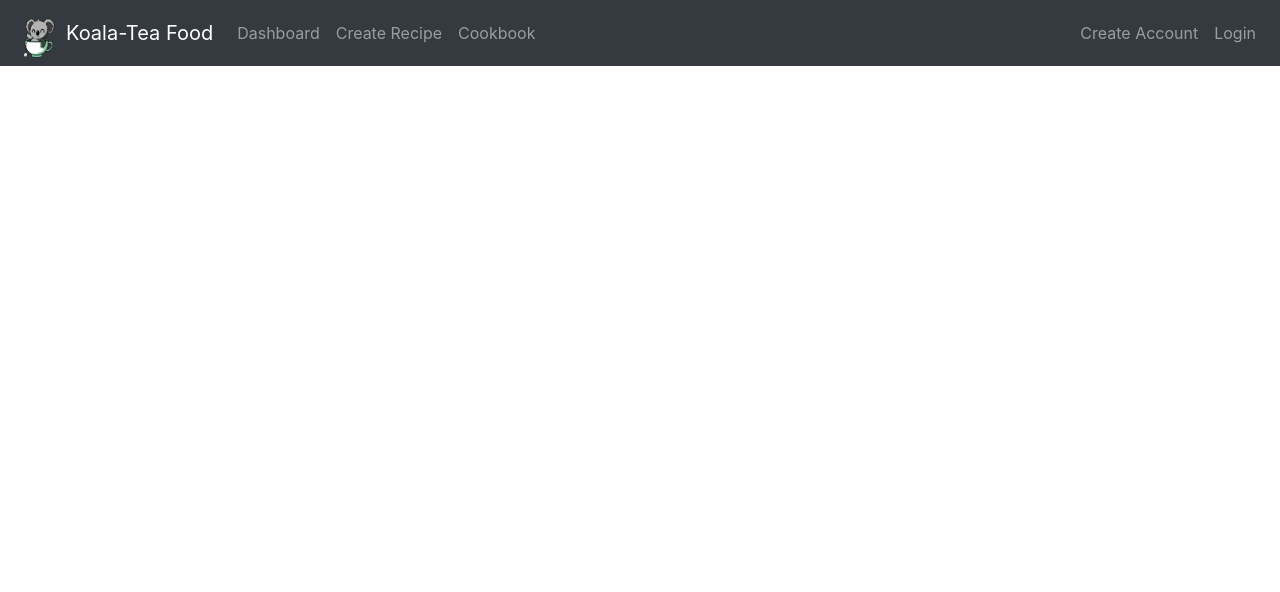
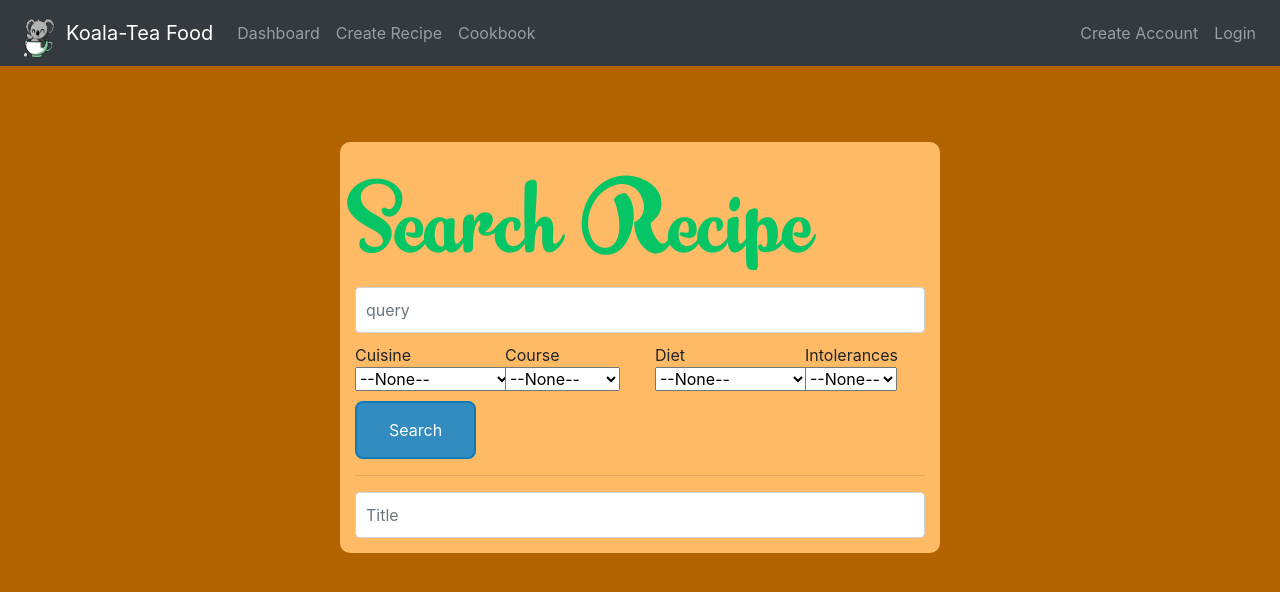
Before and after one commit to th3alchemist/Koala-Tea-webapp, an Angular app: page /searchRecipe in a window 1280 px wide. Before the commit this address led to /. Shown: the top 592 px of the page. Built offline with nearby package versions, Linux system fonts and the light colour scheme.

Commit message:
added recipe endpoint

```diff
--- a/src/app/app-routing.module.ts
+++ b/src/app/app-routing.module.ts
@@ -8,6 +8,7 @@ import { CreateUserAccountComponent } from './components/create-user-account/cre
 import { DashboardComponent } from './components/dashboard/dashboard.component';
 import { ViewIngredientComponent } from './components/view-ingredient/view-ingredient.component';
 import { EditCookbookComponent } from './components/edit-cookbook/edit-cookbook.component';
+import { SearchRecipeComponent } from './components/search-recipe/search-recipe.component';
 
 const routes: Routes = [
   {
@@ -41,6 +42,10 @@ const routes: Routes = [
   {
     path: "editCookbook",
     component: EditCookbookComponent
+  },
+  {
+    path: "searchRecipe",
+    component: SearchRecipeComponent
   }
 ];
 
--- a/src/app/app.module.ts
+++ b/src/app/app.module.ts
@@ -15,6 +15,7 @@ import { CreateUserAccountComponent } from './components/create-user-account/cre
 import { DashboardComponent } from './components/dashboard/dashboard.component';
 import { ViewIngredientComponent } from './components/view-ingredient/view-ingredient.component';
 import { EditCookbookComponent } from './components/edit-cookbook/edit-cookbook.component';
+import { SearchRecipeComponent } from './components/search-recipe/search-recipe.component';
 
 
 @NgModule({
@@ -28,7 +29,8 @@ import { EditCookbookComponent } from './components/edit-cookbook/edit-cookbook.
     CreateUserAccountComponent,
     DashboardComponent,
     ViewIngredientComponent,
-    EditCookbookComponent
+    EditCookbookComponent,
+    SearchRecipeComponent
   ],
   imports: [
     BrowserModule,
--- a/src/app/components/edit-cookbook/edit-cookbook.component.html
+++ b/src/app/components/edit-cookbook/edit-cookbook.component.html
@@ -20,4 +20,6 @@
     <br>
     <button class="kt-btn" (click)="saveCookbook()">Save</button>
   </form>
+
+  <app-search-recipe></app-search-recipe>
 </div>
--- /dev/null
+++ b/src/app/components/search-recipe/search-recipe.component.css
@@ -0,0 +1,65 @@
+@font-face { font-family: BananaYeti; src: url('../../../assets/BananaYeti-Extrabold.TTF'); }
+
+h1{
+  font-family: BananaYeti;
+  color: #06C564;
+  font-size: 100px;
+  margin-bottom: 10px;
+}
+.form {
+  max-width: 600px;
+  padding: 15px;
+  margin: 50px auto;
+  background: #FFBA66;
+  border-radius: 10px;
+}
+label {
+  font-family: BananaYeti;
+  font-size: 35px;
+  margin-bottom: 10px;
+  color: #06C564;
+}
+.form-control {
+  position: relative;
+  -webkit-box-sizing: border-box;
+  -moz-box-sizing: border-box;
+  box-sizing: border-box;
+  height: auto;
+  padding: 10px;
+  font-size: 16px;
+}
+.form-control:focus {
+  z-index: 2;
+}
+.form-element{
+  padding-bottom: 10px;
+}
+.btn-submit{
+  font-family: BananaYeti;
+  font-size: 40px;
+  background-color: #348CC0;
+  color: white;
+}
+.checkbox{
+  width : 25px;
+  height : 25px;
+}
+.body-bg{
+  background-color: #B36300;
+  padding-top: 2%;
+  padding-bottom: 100%;
+}
+
+.kt-btn{
+  background-color: #338CC0;
+  margin-right: 20px;
+  border: none;
+  color: white;
+  padding: 15px 32px;
+  text-align: center;
+  text-decoration: none;
+  display: inline-block;
+  font-size: 16px;
+  border-radius: 8px;
+  border: 2px solid #107AB8;
+}
--- /dev/null
+++ b/src/app/components/search-recipe/search-recipe.component.html
@@ -0,0 +1,95 @@
+<div class="container-fliud body-bg">
+  <form class="form">
+    <h1>Search Recipe</h1>
+    <div class="form-element">
+      <input type="text" id="query" class="form-control" placeholder="query">
+    </div>
+    <div class="row">
+      <div class="form-element col-sm-3">
+        Cuisine
+        <select id="cuisine">
+          <option value="">--None--</option>
+          <option value="African">African</option>
+          <option value="American">American</option>
+          <option value="British">British</option>
+          <option value="Cajun">Cajun</option>
+          <option value="Caribbean">Caribbean</option>
+          <option value="Chinese">Chinese</option>
+          <option value="Eastern European">Eastern European</option>
+          <option value="European">European</option>
+          <option value="French">French</option>
+          <option value="German">German</option>
+          <option value="Greek">Greek</option>
+          <option value="Indian">Indian</option>
+          <option value="Irish">Irish</option>
+          <option value="Italian">Italian</option>
+          <option value="Japanese">Japanese</option>
+          <option value="Jewish">Jewish</option>
+          <option value="Korean">Korean</option>
+          <option value="Latin American">Latin American</option>
+          <option value="Mediterranean">Mediterranean</option>
+          <option value="Mexican">Mexican</option>
+          <option value="Middle Eastern">Middle Eastern</option>
+          <option value="Nordic">Nordic</option>
+          <option value="Southern">Southern</option>
+          <option value="Spanish">Spanish</option>
+          <option value="Thai">Thai</option>
+          <option value="Vietnamese">Vietnamese</option>
+        </select>
+      </div>
+      <div class="form-element col-sm-3">
+        Course
+        <select id="course">
+          <option value="">--None--</option>
+          <option value="main course">main course</option>
+          <option value="side dish">side dish</option>
+          <option value="dessert">dessert</option>
+          <option value="appetizer">appetizer</option>
+          <option value="salad">salad</option>
+          <option value="bread">bread</option>
+          <option value="breakfast">breakfast</option>
+          <option value="soup">soup</option>
+          <option value="beverage">beverage</option>
+          <option value="sauce">sauce</option>
+        </select>
+      </div>
+      <div class="form-element col-sm-3">
+        Diet
+        <select id="diet">
+          <option value="">--None--</option>
+          <option value="Gluten Free">Gluten Free</option>
+          <option value="Ketogenic">Ketogenic</option>
+          <option value="Vegetarian">Vegetarian</option>
+          <option value="Lacto-Vegetarian">Lacto-Vegetarian</option>
+          <option value="Ovo-Vegetarian">Ovo-Vegetarian</option>
+          <option value="Vegan">Vegan</option>
+          <option value="Pescetarian">Pescetarian</option>
+          <option value="Paleo">Paleo</option>
+          <option value="Primal">Primal</option>
+          <option value="Whole30">Whole30</option>
+        </select>
+      </div>
+      <div class="form-element col-sm-3">
+        Intolerances
+        <select id="intolerances">
+          <option value="">--None--</option>
+          <option value="Dairy">Dairy</option>
+          <option value="Egg">Egg</option>
+          <option value="Gluten">Gluten</option>
+          <option value="Grain">Grain</option>
+          <option value="Peanut">Peanut</option>
+          <option value="Seafood">Seafood</option>
+          <option value="Sesame">Sesame</option>
+          <option value="Shellfish">Shellfish</option>
+          <option value="Soy">Soy</option>
+          <option value="Sulfite">Sulfite</option>
+          <option value="Tree Nut">Tree Nut</option>
+          <option value="Wheat">Wheat</option>
+        </select>
+      </div>
+    </div>
+    <button class="kt-btn" (click)="onSearch()">Search</button>
+    <hr>
+    <input type="text" id="recipeTitle" class="form-control" placeholder="Title">
+  </form>
+</div>
--- /dev/null
+++ b/src/app/components/search-recipe/search-recipe.component.ts
@@ -0,0 +1,45 @@
+import { Component, OnInit } from '@angular/core';
+import { Cookbook } from 'src/app/classes/cookbook';
+import { SpoonService } from 'src/app/services/spoon/spoon.service'
+
+@Component({
+  selector: 'app-search-recipe',
+  templateUrl: './search-recipe.component.html',
+  styleUrls: ['./search-recipe.component.css']
+})
+export class SearchRecipeComponent implements OnInit {
+
+  constructor(private ss:SpoonService) { }
+
+  ngOnInit() {
+  }
+
+  data:any
+
+  onSearch(){
+    var query_ele = document.getElementById("query");
+    var query = (<HTMLInputElement> query_ele).value
+//HTMLSelectElement
+    var cuisine_ele = <HTMLSelectElement>document.getElementById("cuisine");
+    var cuisine = cuisine_ele.options[cuisine_ele.selectedIndex].value
+
+    var course_ele = <HTMLSelectElement>document.getElementById("course");
+    var course = course_ele.options[course_ele.selectedIndex].value
+
+    var diet_ele = <HTMLSelectElement>document.getElementById("diet");
+    var diet = diet_ele.options[diet_ele.selectedIndex].value
+
+    var intolerances_ele = <HTMLSelectElement>document.getElementById("intolerances");
+    var intolerance = intolerances_ele.options[intolerances_ele.selectedIndex].value
+
+    this.ss.searchRecipe(query, course, cuisine, diet, intolerance).subscribe(
+      data => {
+        this.data = data
+        console.log(this.data.title);
+
+        var title_ele = <HTMLInputElement>document.getElementById('recipeTitle')
+
+        title_ele.value = this.data.title
+      })
+  }
+}
```
Also changed, not shown: 1 other file (tests, documents, lock files or other folders).
